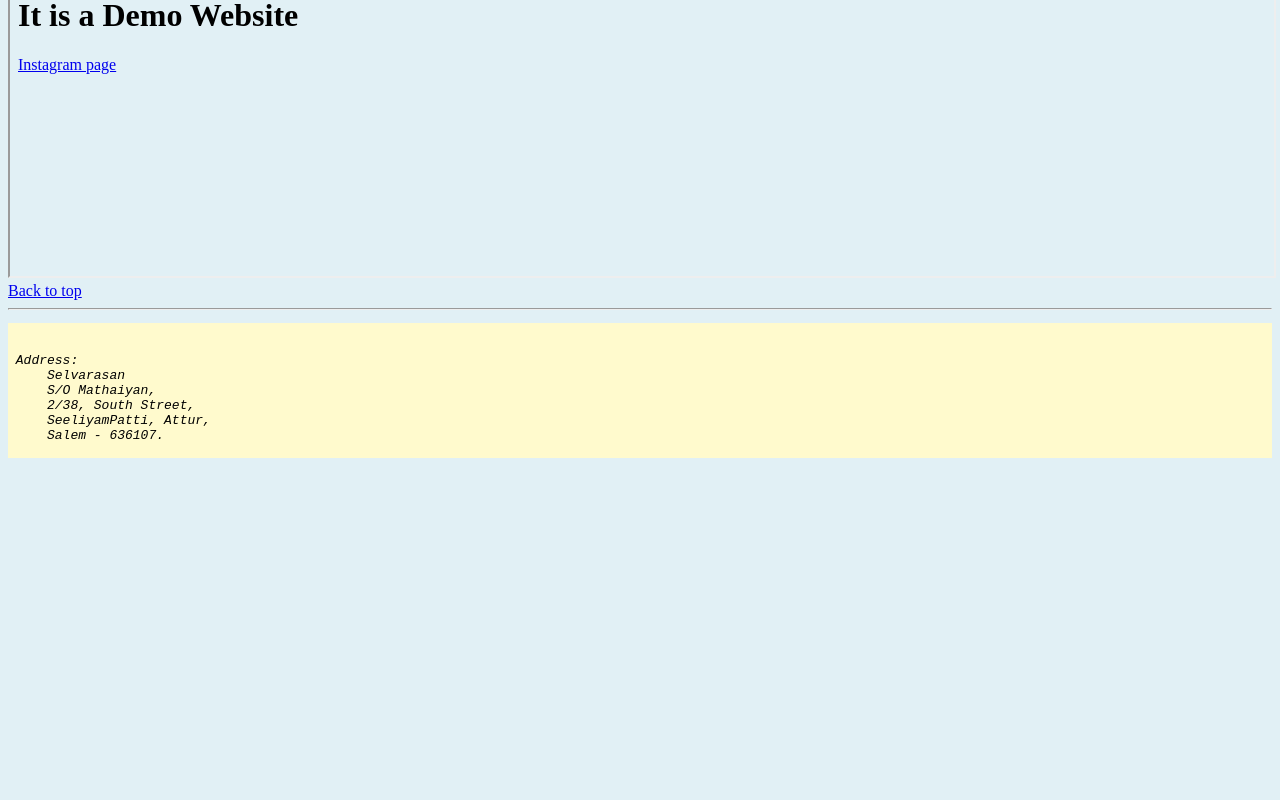
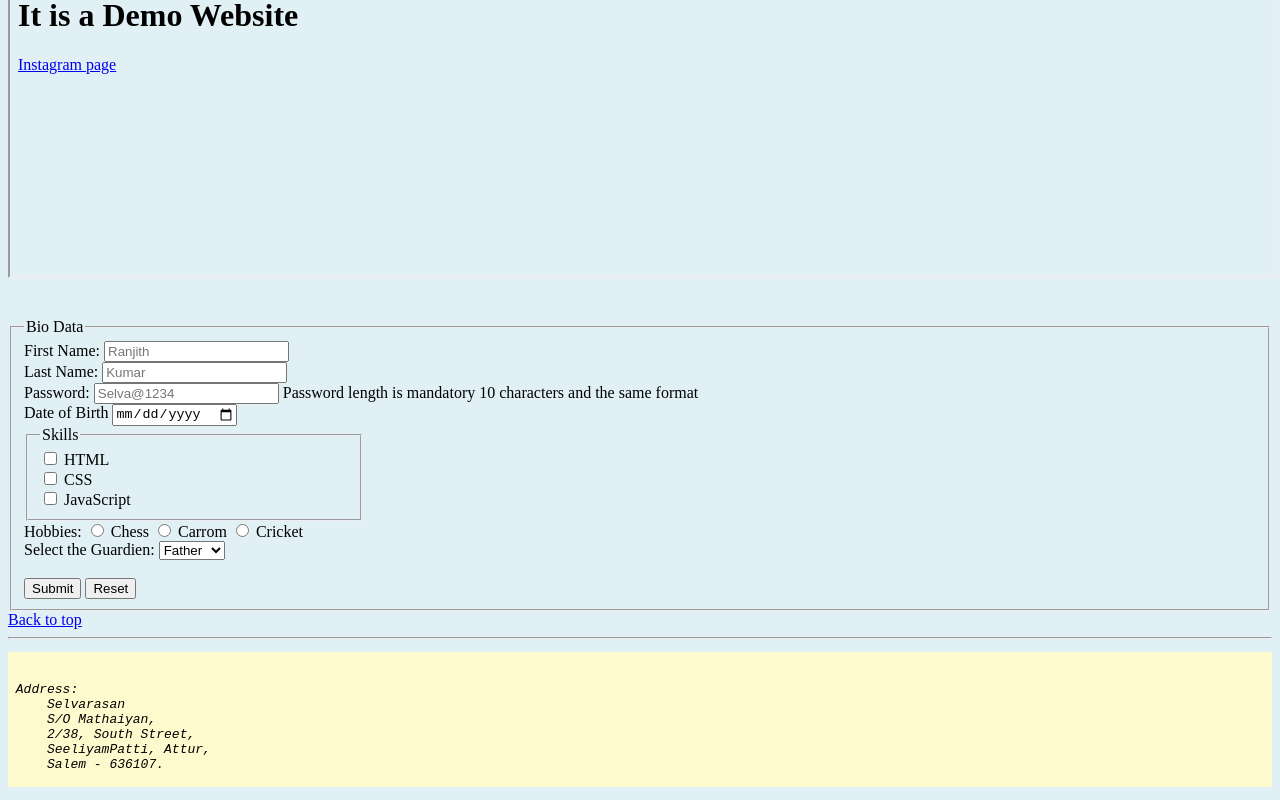
Before and after one commit to SelvarasanMathaiyan/Development-2025, a plain HTML site: page Development/index.html in a window 1280 px wide. Shown: the part 817-1617 px from the top of the page. Before the commit the page ends 1288 px from the top, so only its background shows below. Drawn offline with Linux system fonts and the light colour scheme.

Commit message:
Update index.html

```diff
--- a/Development/index.html
+++ b/Development/index.html
@@ -67,6 +67,46 @@
         <a href="mailto:selvarasanmathaiyan@gmail.com" target="_blank"><img src="images/images.png" alt="Mail logo" height="10px" width="10px"> Mail me</a>
         <br>
         <iframe src="demo.html"  name="iframe_info" height="300px" width="100%"></iframe><br>
+        <br><br>
+        <fieldset>
+        <legend>Bio Data</legend>
+        <form action="demo.html" method="post">
+            <label for="f_name">First Name:</label>
+            <input type="text" name="f_name" id="f_name" placeholder="Ranjith" required autocomplete="on"><br>
+            <label for="l_name">Last Name:</label>
+            <input type="text" name="l_name" id="l_name" placeholder="Kumar" required autocomplete="on"><br>
+            <label for="Password">Password:</label>
+            <input type="password" required pattern="[A-Z]{1}[a-z]{4}[@,#]{1}[0-9]{4}" placeholder="Selva@1234" maxlength="10">
+            Password length is mandatory 10 characters and the same format<br>
+            <label for="dob">Date of Birth</label>
+            <input type="date" name="dob" id="dob"><br>
+            <fieldset style= "width: 25%;">
+                <legend>Skills</legend>
+                    <input type="checkbox" value="Html">
+                    <label> HTML</label><br>
+                    <input type="checkbox" value="CSS">
+                    <label> CSS</label><br>
+                    <input type="checkbox" value="JavaScript">
+                    <label> JavaScript</label><br>
+            </fieldset>
+            <label for="Hobbies">Hobbies: </label>
+            <input type="radio" name="name1">
+            <label> Chess </label>
+            <input type="radio" name="name1">
+            <label> Carrom </label>
+            <input type="radio" name="name1">
+            <label> Cricket </label><br>
+            <label for="family"></label>Select the Guardien: </label>
+            <select name="family" id="family">
+                <option value="Father">Father</option>
+                <option value="Mother">Mother</option>
+                <option value="Sister">Sister</option>
+                <option value="Brother">Brother</option>
+            </select><br><br>
+            <input type="submit" value="Submit">
+            <input type="reset" value="Reset">
+        </form>
+        </fieldset>
         <a href="#img">Back to top</a>
         <hr>
 <div style="background-color: lemonchiffon;">
```
